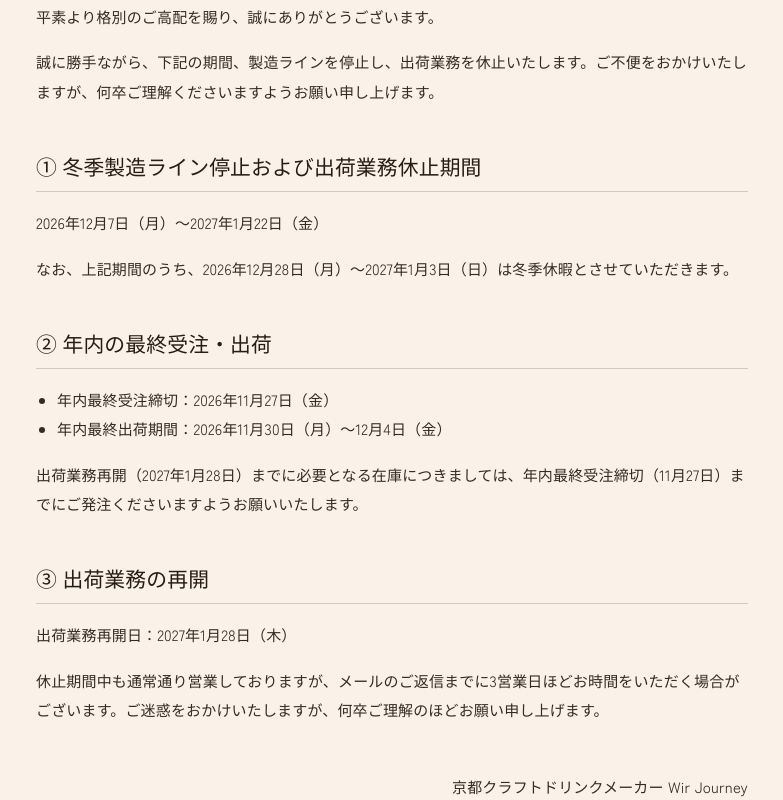
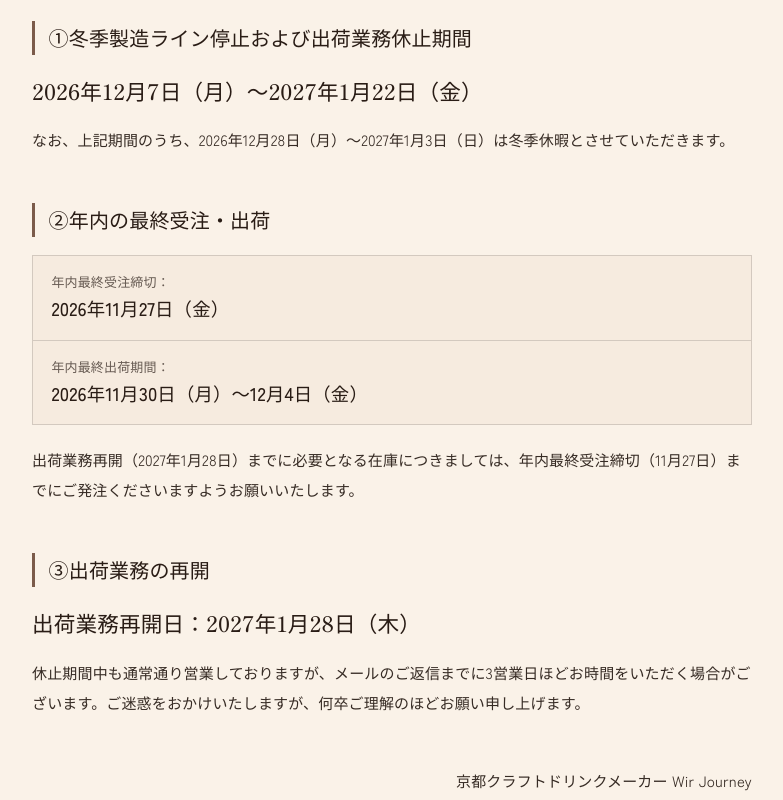
Before and after one commit to kyoheiminamiguchi0624-pixel/wir-journey-website, a Next.js app: page /news/winter-shutdown-2026 in a window 1280 px wide. Shown: the part 560-1360 px from the top of the page, without its empty margins (248-1031 px from the left). Built offline with nearby package versions, Linux system fonts and the light colour scheme.

Commit message:
News記事: 見出し・日付の不自然な改行を防ぎ、お知らせ記事のレイアウトを整理
Co-Authored-By: Claude Sonnet 5.5 <noreply@anthropic.com>
Claude-Session: https://claude.ai/code/session_01Bn99er9GM2JjRXjk2ndAsg

```diff
--- a/src/app/news/[slug]/article.module.css
+++ b/src/app/news/[slug]/article.module.css
@@ -261,37 +261,98 @@
   }
 }
 
-/* お知らせ記事(日程などのテキスト中心の本文) */
+/* 折り返し制御: 意味のまとまり・日付の途中で改行しない */
+.phrase {
+  display: inline-block;
+}
+
+.nowrap {
+  white-space: nowrap;
+}
+
+/* お知らせ記事(日程などのテキスト中心の本文)。ヘッダーと同じセクション内に続けて表示する */
 .notice {
-  max-width: 760px;
-  margin: 0 auto;
+  max-width: 720px;
+  margin: clamp(2rem, 4vw, 2.75rem) auto 0;
+}
+
+.noticeText {
+  font-size: 15px;
+  line-height: 2;
+  color: var(--color-charcoal);
+  margin: 0 0 1rem;
+  text-wrap: pretty;
 }
 
 .noticeSection {
-  margin-top: clamp(2rem, 4vw, 2.75rem);
+  margin-top: clamp(2.25rem, 5vw, 3rem);
 }
 
 .noticeHeading {
   font-family: var(--font-serif-jp);
   font-weight: 500;
-  font-size: clamp(1.1rem, 2vw, 1.3rem);
-  line-height: 1.6;
+  font-size: clamp(1.05rem, 2vw, 1.25rem);
+  line-height: 1.7;
+  margin: 0 0 1.1rem;
+  padding-left: 0.85rem;
+  border-left: 3px solid var(--color-accent);
+}
+
+/* 日付など、取引先が最も知りたい行を目立たせる */
+.noticeEmphasis {
+  font-family: var(--font-serif-jp);
+  font-size: clamp(1.1rem, 2.4vw, 1.35rem);
+  font-weight: 500;
+  line-height: 1.7;
+  color: var(--color-black);
   margin: 0 0 1rem;
-  padding-bottom: 0.5rem;
-  border-bottom: 1px solid var(--color-border);
 }
 
 .noticeList {
-  list-style: disc;
-  margin: 0 0 1rem;
-  padding-left: 1.4em;
-  font-size: 15px;
-  line-height: 1.95;
-  color: var(--color-charcoal);
+  list-style: none;
+  margin: 0 0 1.25rem;
+  padding: 0;
+  border: 1px solid var(--color-border);
+  background: var(--color-surface-deep);
+}
+
+.noticeList li {
+  padding: 0.95rem 1.15rem;
+}
+
+.noticeList li + li {
+  border-top: 1px solid var(--color-border);
+}
+
+.noticeLabel {
+  display: block;
+  font-size: 13px;
+  line-height: 1.7;
+  color: var(--color-gray);
+}
+
+.noticeValue {
+  display: block;
+  font-size: clamp(1rem, 2.2vw, 1.15rem);
+  font-weight: 500;
+  line-height: 1.7;
+  color: var(--color-black);
+}
+
+.noticeEmphasis .noticeLabel {
+  display: inline;
+  font-family: inherit;
+  font-size: inherit;
+  color: inherit;
+}
+
+.noticeEmphasis .noticeValue {
+  display: inline;
+  font-size: inherit;
 }
 
 .noticeSignature {
-  margin: clamp(2rem, 4vw, 3rem) 0 0;
+  margin: clamp(2.25rem, 5vw, 3rem) 0 0;
   font-size: 15px;
   line-height: 1.95;
   color: var(--color-charcoal);
--- a/src/app/news/[slug]/page.js
+++ b/src/app/news/[slug]/page.js
@@ -8,6 +8,43 @@ import { news, getNewsBySlug, formatNewsDate } from "@/lib/data/news";
 import { PRIMARY_CTA, LEAD_CTA, SITE } from "@/lib/constants";
 import { buildMetadata, breadcrumbJsonLd } from "@/lib/seo";
 import styles from "./article.module.css";
+
+// 意味のまとまり(phrase)の途中で改行されないよう、inline-blockで包む。
+function Phrases({ parts }) {
+  return parts.map((part, i) => (
+    <span key={i} className={styles.phrase}>
+      {part}
+    </span>
+  ));
+}
+
+// 日付(曜日つき)の途中で改行されないよう、日付部分だけ折り返さない。
+const DATE_PATTERN = /(\d{4}年\d{1,2}月\d{1,2}日（[月火水木金土日]）|\d{1,2}月\d{1,2}日（[月火水木金土日]）|\d{4}年\d{1,2}月\d{1,2}日|\d{1,2}月\d{1,2}日)/;
+function DateText({ text }) {
+  return text.split(DATE_PATTERN).map((part, i) =>
+    i % 2 === 1 ? (
+      <span key={i} className={styles.nowrap}>
+        {part}
+      </span>
+    ) : (
+      part
+    ),
+  );
+}
+
+// 「ラベル：日付」の1行を、ラベルと日付に分けて表示する(文言は変えない)。
+function LabeledLine({ line }) {
+  const at = line.indexOf("：");
+  if (at < 0) return <DateText text={line} />;
+  return (
+    <>
+      <span className={styles.noticeLabel}>{line.slice(0, at + 1)}</span>
+      <span className={styles.noticeValue}>
+        <DateText text={line.slice(at + 1)} />
+      </span>
+    </>
+  );
+}
 
 export function generateStaticParams() {
   return news.map((item) => ({ slug: item.slug }));
@@ -62,42 +99,53 @@ export default async function NewsArticlePage({ params }) {
             </time>
             <span className={styles.category}>{item.category}</span>
           </div>
-          <h1 className={styles.title}>{item.title}</h1>
+          <h1 className={styles.title}>{item.titleParts ? <Phrases parts={item.titleParts} /> : item.title}</h1>
           {item.subtitle && <p className={styles.subtitle}>{item.subtitle}</p>}
         </header>
         {item.lead && <p className={styles.lead}>{item.lead}</p>}
-      </Section>
-
         {item.notice && (
-        <Section narrow>
           <div className={styles.notice}>
             {item.notice.intro.map((para) => (
-              <p key={para} className={styles.text}>
+              <p key={para} className={styles.noticeText}>
                 {para}
               </p>
             ))}
             {item.notice.sections.map((section) => (
-              <section key={section.heading} className={styles.noticeSection}>
-                <h2 className={styles.noticeHeading}>{section.heading}</h2>
-                {section.body.map((block) =>
-                  Array.isArray(block) ? (
+              <section key={section.heading.join("")} className={styles.noticeSection}>
+                <h2 className={styles.noticeHeading}>
+                  <Phrases parts={section.heading} />
+                </h2>
+                {section.body.map((block) => {
+                  if (Array.isArray(block)) {
+                    return (
                       <ul key={block[0]} className={styles.noticeList}>
                         {block.map((line) => (
-                        <li key={line}>{line}</li>
+                          <li key={line}>
+                            <LabeledLine line={line} />
+                          </li>
                         ))}
                       </ul>
-                  ) : (
-                    <p key={block} className={styles.text}>
-                      {block}
+                    );
+                  }
+                  if (typeof block === "object") {
+                    return (
+                      <p key={block.emphasis} className={styles.noticeEmphasis}>
+                        <LabeledLine line={block.emphasis} />
                       </p>
-                  ),
-                )}
+                    );
+                  }
+                  return (
+                    <p key={block} className={styles.noticeText}>
+                      <DateText text={block} />
+                    </p>
+                  );
+                })}
               </section>
             ))}
             <p className={styles.noticeSignature}>{item.notice.signature}</p>
           </div>
+        )}
       </Section>
-      )}
 
       {main && (
         <Section>
```
Also changed, not shown: src/lib/data/news.js. Lines whose indentation alone changed are shown as unchanged.
